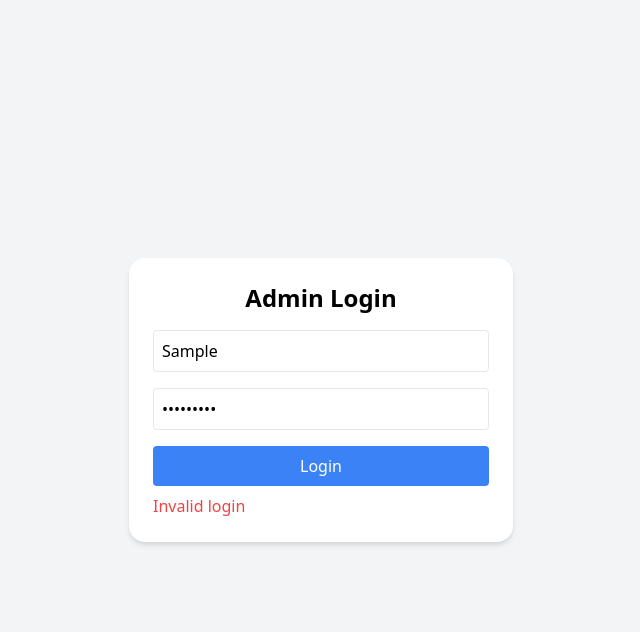
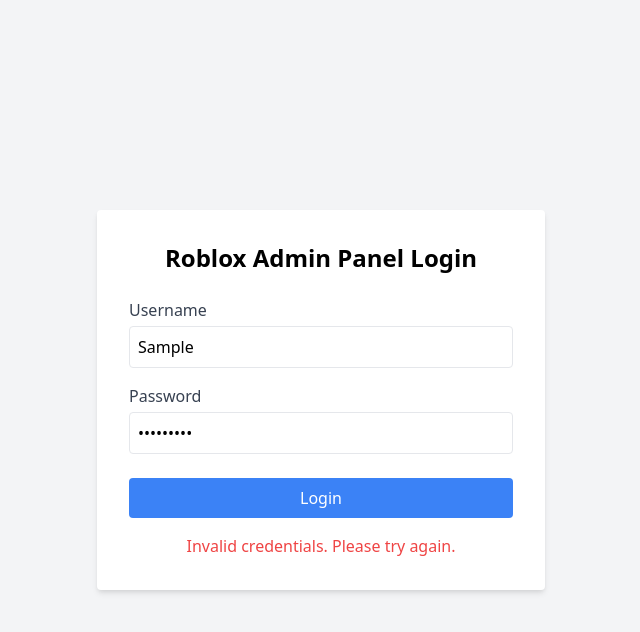
Before and after one commit to forkiepoos/robloxadminpanelv2, a website: page public/login.html in a window 1280 px wide. Both pictures are taken after typing "Sample", "Sample123" into the empty fields and a click on the button "Login". Shown: the whole page, without its empty margins (319-959 px from the left). Drawn offline with nearby package versions, Linux system fonts and the light colour scheme; no server answers.

Commit message:
Update login.html

```diff
--- a/public/login.html
+++ b/public/login.html
@@ -1,22 +1,50 @@
-<!-- public/login.html -->
 <!DOCTYPE html>
-<html lang="en" class="bg-gray-100">
+<html lang="en">
 <head>
   <meta charset="UTF-8" />
   <meta name="viewport" content="width=device-width, initial-scale=1.0" />
   <title>Admin Login</title>
-  <script src="https://cdn.tailwindcss.com"></script>
+  <link href="https://cdn.jsdelivr.net/npm/tailwindcss@2.2.19/dist/tailwind.min.css" rel="stylesheet">
 </head>
-<body class="flex items-center justify-center h-screen">
-  <div class="bg-white p-6 rounded-2xl shadow-md w-full max-w-sm">
-    <h2 class="text-2xl font-bold mb-4 text-center">Admin Login</h2>
-    <form id="loginForm" class="space-y-4">
-      <input name="username" placeholder="Username" required class="w-full p-2 border rounded" />
-      <input name="password" type="password" placeholder="Password" required class="w-full p-2 border rounded" />
-      <button type="submit" class="w-full bg-blue-500 text-white p-2 rounded hover:bg-blue-600">Login</button>
+<body class="bg-gray-100 flex items-center justify-center min-h-screen">
+  <div class="bg-white shadow-md rounded p-8 w-full max-w-md">
+    <h1 class="text-2xl font-bold mb-6 text-center">Roblox Admin Panel Login</h1>
+    <form id="login-form">
+      <div class="mb-4">
+        <label for="username" class="block text-gray-700">Username</label>
+        <input type="text" id="username" name="username" class="mt-1 p-2 w-full border rounded" required />
+      </div>
+      <div class="mb-6">
+        <label for="password" class="block text-gray-700">Password</label>
+        <input type="password" id="password" name="password" class="mt-1 p-2 w-full border rounded" required />
+      </div>
+      <button type="submit" class="w-full bg-blue-500 text-white py-2 px-4 rounded hover:bg-blue-600">Login</button>
     </form>
-    <p id="errorMsg" class="text-red-500 mt-2 hidden">Invalid login</p>
+    <p id="error-message" class="text-red-500 mt-4 hidden text-center">Invalid credentials. Please try again.</p>
   </div>
-  <script src="/scripts/login.js"></script>
+
+  <script>
+    const form = document.getElementById('login-form');
+    const errorMessage = document.getElementById('error-message');
+
+    form.addEventListener('submit', async (e) => {
+      e.preventDefault();
+
+      const username = document.getElementById('username').value;
+      const password = document.getElementById('password').value;
+
+      const res = await fetch('/api/login', {
+        method: 'POST',
+        headers: { 'Content-Type': 'application/json' },
+        body: JSON.stringify({ username, password })
+      });
+
+      if (res.ok) {
+        window.location.href = '/dashboard.html';
+      } else {
+        errorMessage.classList.remove('hidden');
+      }
+    });
+  </script>
 </body>
 </html>
```
